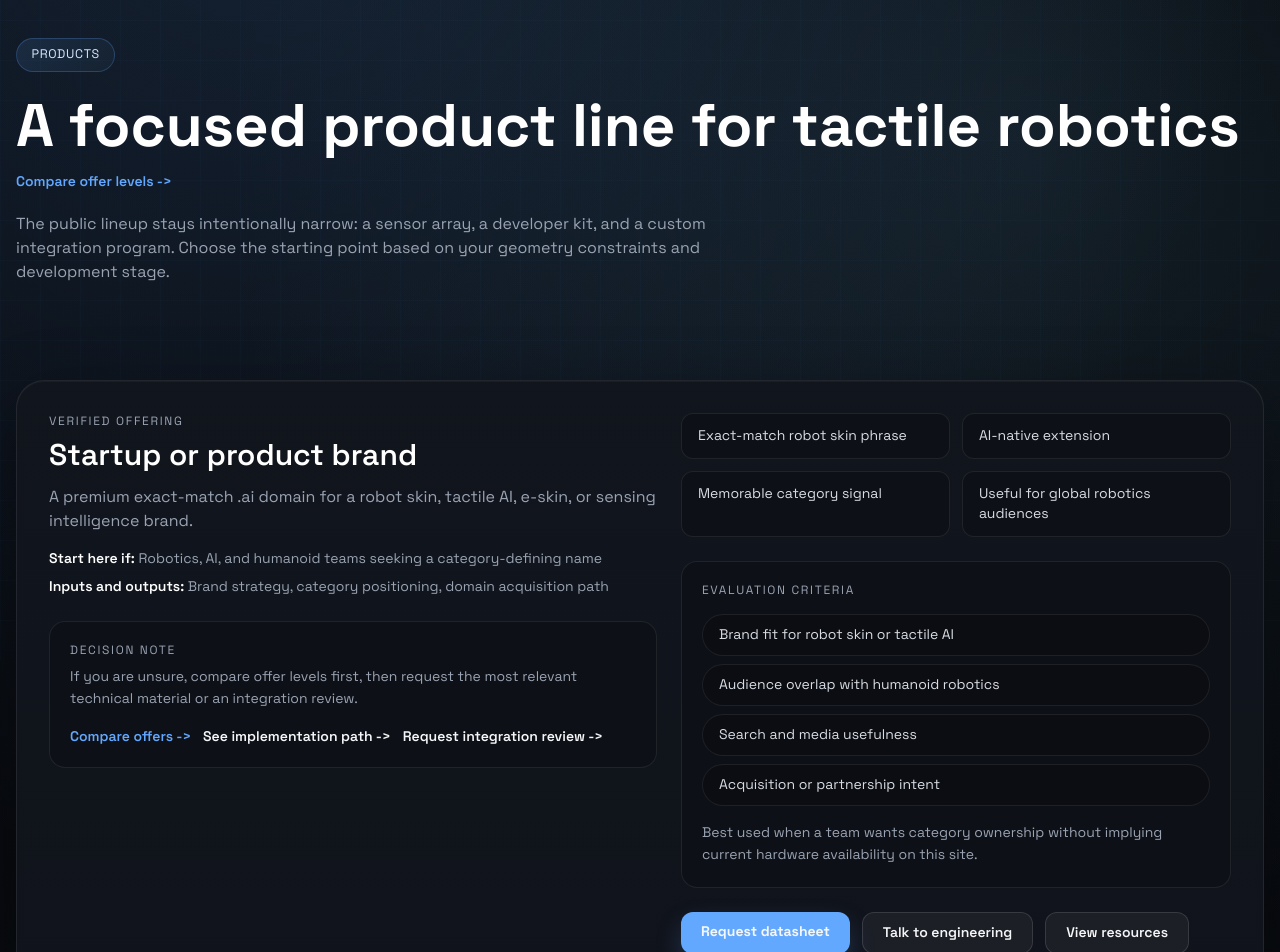
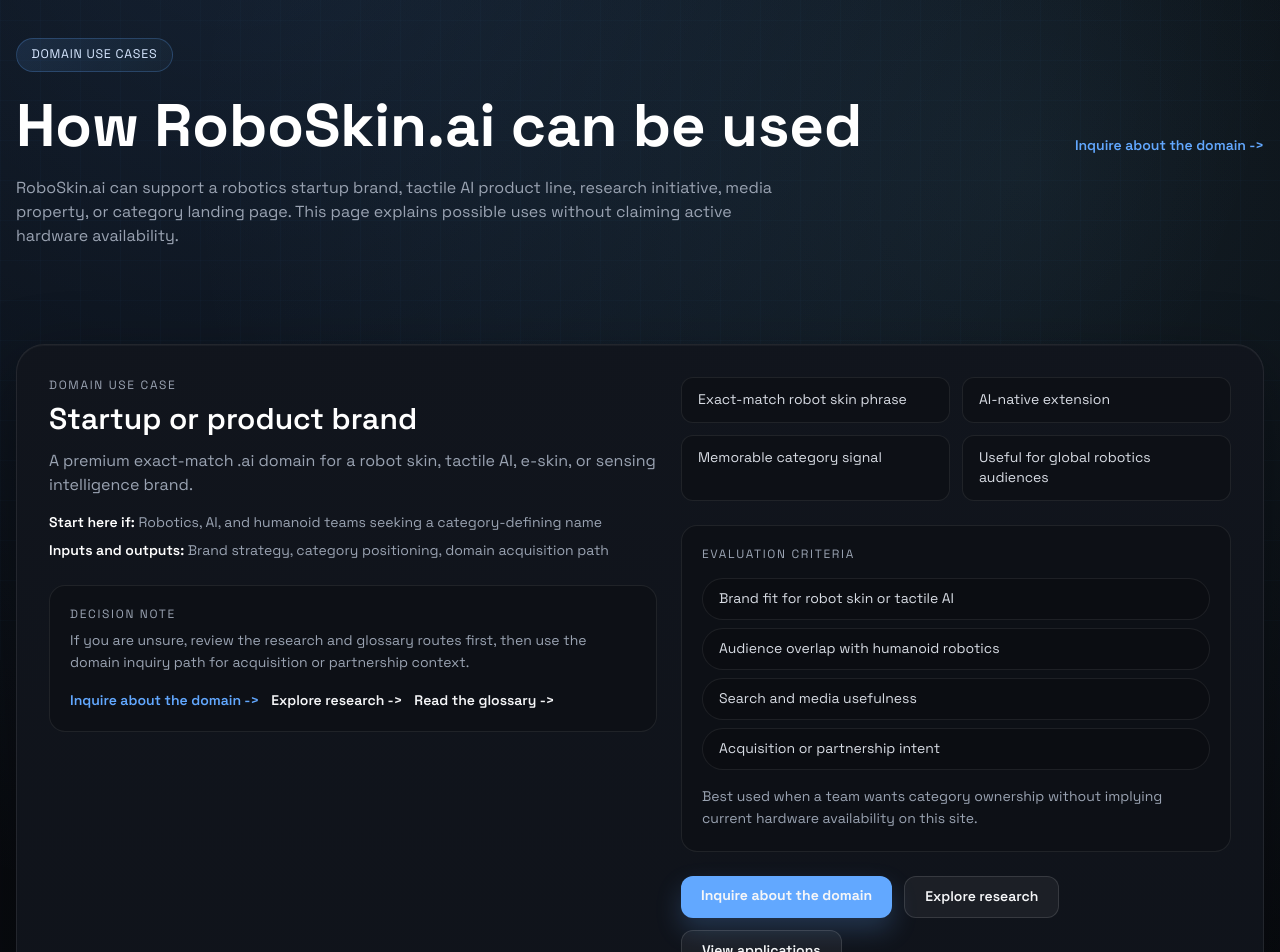
Before and after one commit to 156631890/roboskin.ai, a Next.js app: page /products in a window 1280 px wide. Shown: the part 140-1092 px from the top of the page. Built offline with nearby package versions, Linux system fonts and the light colour scheme.

Commit message:
fix: reframe products page as domain use cases

```diff
--- a/src/app/products/page.tsx
+++ b/src/app/products/page.tsx
@@ -12,16 +12,16 @@
       <JsonLd data={buildGraphJsonLd([buildPageJsonLd('/products'), buildBreadcrumbJsonLd('/products'), buildCategoryGuideJsonLd()])} />
       <section className="py-20 md:py-24">
         <div className="container-shell">
-          <span className="eyebrow">Products</span>
+          <span className="eyebrow">Domain use cases</span>
           <div className="mt-6 flex flex-wrap items-end justify-between gap-4">
-            <h1 className="text-4xl font-bold text-white md:text-6xl">A focused product line for tactile robotics</h1>
-            <Link href="/comparison" className="text-accent text-sm font-semibold hover:text-[#7dd3fc]">
-              Compare offer levels {'->'}
+            <h1 className="text-4xl font-bold text-white md:text-6xl">How RoboSkin.ai can be used</h1>
+            <Link href="/contact?requestType=domain" className="text-accent text-sm font-semibold hover:text-[#7dd3fc]">
+              Inquire about the domain {'->'}
             </Link>
           </div>
           <p className="mt-5 max-w-3xl text-soft">
-            The public lineup stays intentionally narrow: a sensor array, a developer kit, and a custom integration program. Choose the starting point based on
-            your geometry constraints and development stage.
+            RoboSkin.ai can support a robotics startup brand, tactile AI product line, research initiative, media property, or category landing page. This page
+            explains possible uses without claiming active hardware availability.
           </p>
         </div>
       </section>
@@ -32,7 +32,7 @@
             <article key={product.name} className="glass-card p-7 md:p-8">
               <div className="grid gap-6 lg:grid-cols-[1.05fr_0.95fr]">
                 <div>
-                  <p className="text-soft text-xs uppercase tracking-[0.14em]">Verified offering</p>
+                  <p className="text-soft text-xs uppercase tracking-[0.14em]">Domain use case</p>
                   <h2 className="mt-2 text-2xl font-semibold text-white md:text-3xl">{product.name}</h2>
                   <p className="mt-3 text-soft">{product.summary}</p>
                   <p className="mt-4 text-sm text-soft"><span className="font-semibold text-white">Start here if:</span> {product.bestFor}</p>
@@ -40,17 +40,17 @@
                   <div className="mt-6 rounded-2xl border border-white/8 bg-[#0d1016] p-5">
                     <p className="text-xs uppercase tracking-[0.14em] text-soft">Decision note</p>
                     <p className="mt-2 text-sm leading-relaxed text-soft">
-                      If you are unsure, compare offer levels first, then request the most relevant technical material or an integration review.
+                      If you are unsure, review the research and glossary routes first, then use the domain inquiry path for acquisition or partnership context.
                     </p>
                     <div className="mt-4 flex flex-wrap gap-3">
-                      <Link href="/comparison" className="text-accent text-sm font-semibold hover:text-[#7dd3fc]">
-                        Compare offers {'->'}
+                      <Link href="/contact?requestType=domain" className="text-accent text-sm font-semibold hover:text-[#7dd3fc]">
+                        Inquire about the domain {'->'}
                       </Link>
-                      <Link href="/implementation" className="text-sm font-semibold text-white hover:text-[#d7e7ff]">
-                        See implementation path {'->'}
+                      <Link href="/research" className="text-sm font-semibold text-white hover:text-[#d7e7ff]">
+                        Explore research {'->'}
                       </Link>
-                      <Link href="/contact?requestType=integration" className="text-sm font-semibold text-white hover:text-[#d7e7ff]">
-                        Request integration review {'->'}
+                      <Link href="/glossary" className="text-sm font-semibold text-white hover:text-[#d7e7ff]">
+                        Read the glossary {'->'}
                       </Link>
                     </div>
                   </div>
@@ -75,14 +75,14 @@
                     <p className="mt-4 text-sm leading-relaxed text-soft">{product.verificationNote}</p>
                   </div>
                   <div className="mt-6 flex flex-wrap gap-3">
-                    <Link href="/contact?requestType=datasheet" className="rounded-xl bg-[var(--primary)] px-5 py-2.5 text-sm font-bold text-white shadow-[0_12px_26px_rgba(98,168,255,0.22)]">
-                      Request datasheet
+                    <Link href="/contact?requestType=domain" className="rounded-xl bg-[var(--primary)] px-5 py-2.5 text-sm font-bold text-white shadow-[0_12px_26px_rgba(98,168,255,0.22)]">
+                      Inquire about the domain
                     </Link>
-                    <Link href="/contact?requestType=integration" className="rounded-xl border border-white/12 bg-white/5 px-5 py-2.5 text-sm font-semibold text-white transition-colors hover:bg-white/8">
-                      Talk to engineering
+                    <Link href="/research" className="rounded-xl border border-white/12 bg-white/5 px-5 py-2.5 text-sm font-semibold text-white transition-colors hover:bg-white/8">
+                      Explore research
                     </Link>
-                    <Link href="/resources" className="rounded-xl border border-white/12 bg-white/5 px-5 py-2.5 text-sm font-semibold text-white transition-colors hover:bg-white/8">
-                      View resources
+                    <Link href="/applications" className="rounded-xl border border-white/12 bg-white/5 px-5 py-2.5 text-sm font-semibold text-white transition-colors hover:bg-white/8">
+                      View applications
                     </Link>
                   </div>
                 </div>
```
